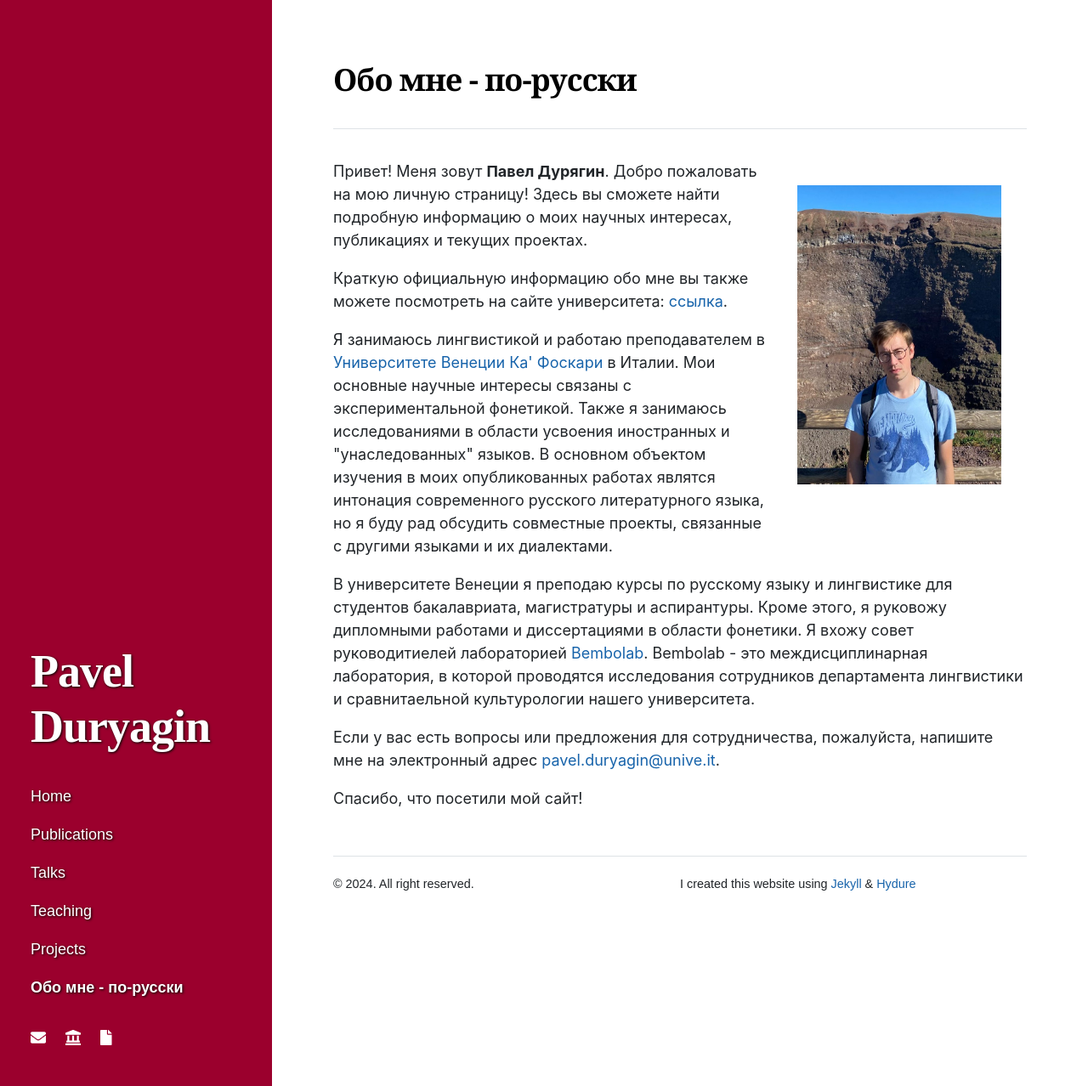
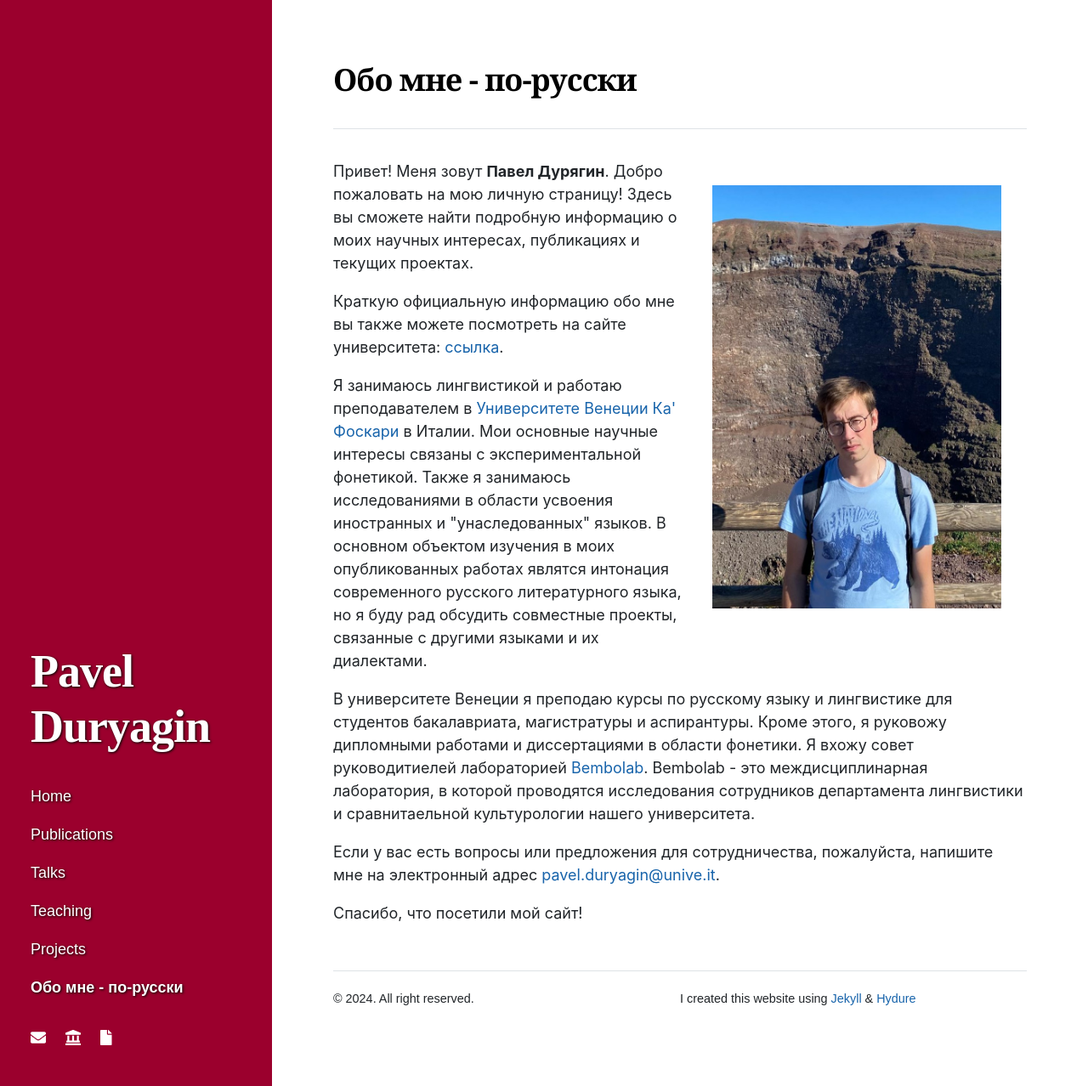
Before and after one commit to pavelduryagin/pavelduryagin.github.io, a Jekyll site: the page built from russian.html, in a window 1280 px wide and 1278 px high. Shown: the whole window at 85% size. Built offline with Jekyll 4.4.1, drawn with Linux system fonts in a browser that asks for light colours; nearby versions of some CDN libraries.

Commit message:
Update russian.html

```diff
--- a/russian.html
+++ b/russian.html
@@ -10,7 +10,7 @@
 
 <hr>
 
-<img src="/image1.jpg" alt="Me" style="float:right; width:300px; padding-top:30px; padding-right:30px; padding-bottom: 30px; padding-left: 30px;">
+<img src="/image1.jpg" alt="Me" style="float:right; width:400px; padding-top:30px; padding-right:30px; padding-bottom: 30px; padding-left: 30px;">
 <p>Привет! Меня зовут <b>Павел Дурягин</b>. Добро пожаловать на мою личную страницу!
     Здесь вы сможете найти подробную информацию о моих научных интересах, публикациях и текущих проектах.
 </p>
```
